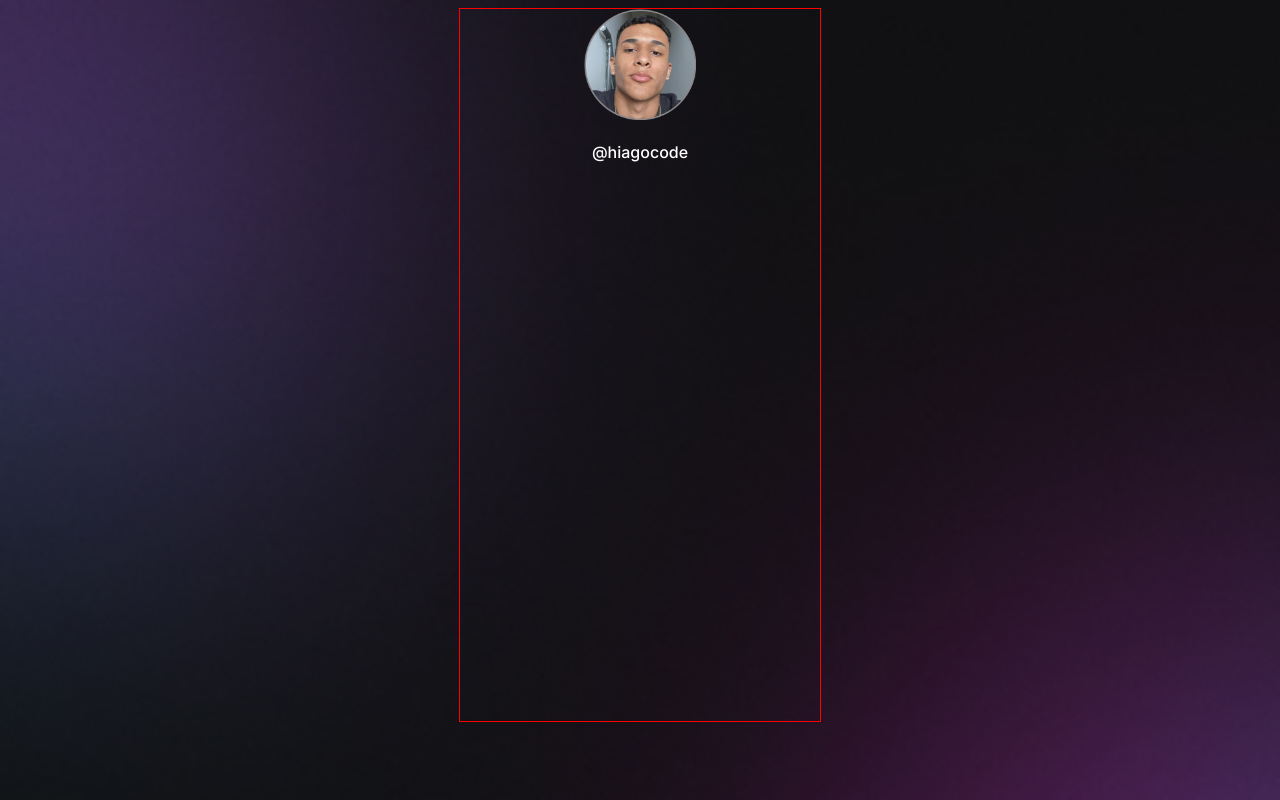
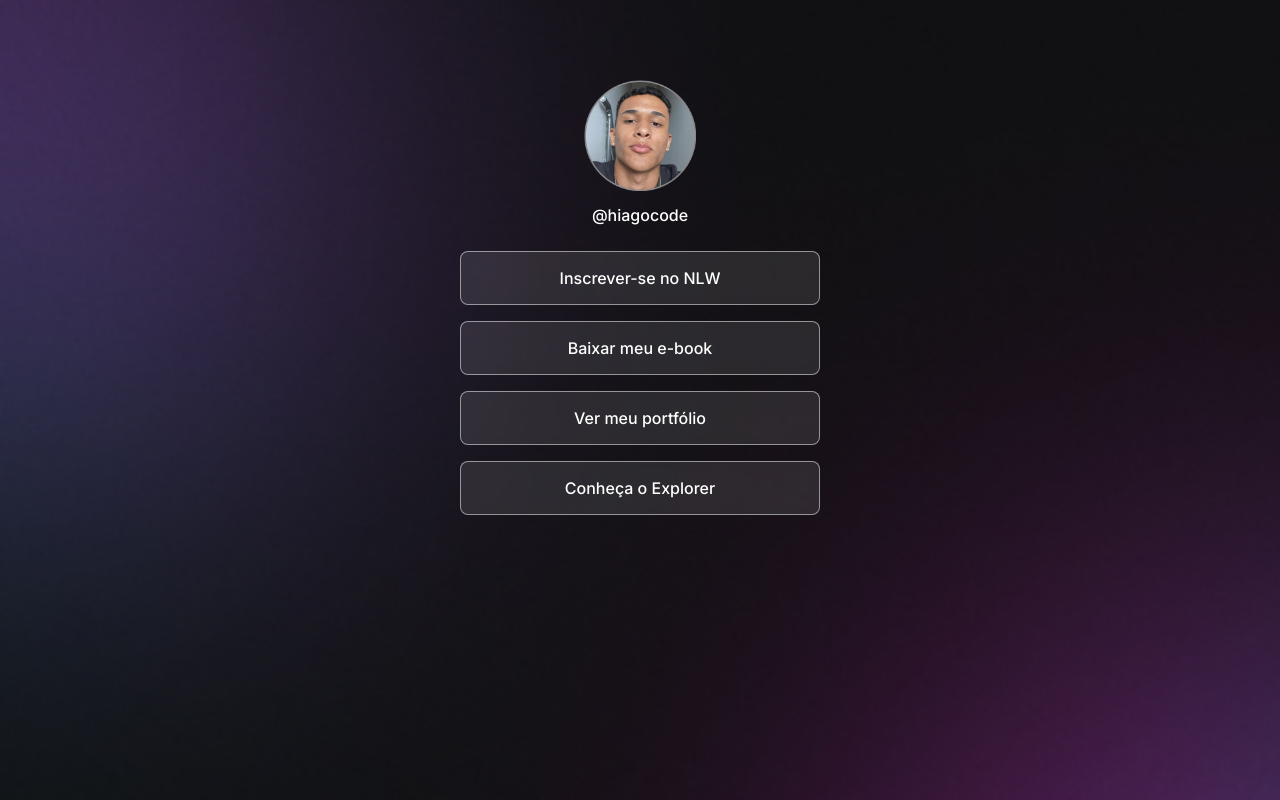
Before and after one commit to hiagocarvalhoo/devlinks, a plain HTML site: page index.html in a window 1280 px wide. Drawn offline with Linux system fonts and the light colour scheme.

Commit message:
adding links

```diff
--- a/index.html
+++ b/index.html
@@ -17,6 +17,23 @@
             <img src="./assets/avatar.png" alt="Foto de Hiago Carvalho">
             <p>@hiagocode</p>
         </div>
+        <ul>
+            <li>
+                <a href="#" target="_blank">Inscrever-se no NLW</a>
+            </li>
+
+            <li>
+                <a href="#" target="_blank">Baixar meu e-book</a>
+            </li>
+
+            <li>
+                <a href="#" target="_blank">Ver meu portfólio</a>
+            </li>
+
+            <li>
+                <a href="#" target="_blank">Conheça o Explorer</a>
+            </li>
+        </ul>
     </div>
 </body>
 </html>
--- a/style.css
+++ b/style.css
@@ -1,3 +1,9 @@
+* {
+    margin: 0;
+    padding: 0;
+    box-sizing: border-box;
+}
+
 body {
     /*
     background-image: url(./assets/bg-mobile.jpg);
@@ -18,13 +24,12 @@ body * {
 
 #container {
     width: 360px;
-    height: 712px;
-    border: 1px solid red;
-    margin: auto;
+    margin: 56px auto 0px;
 }
 
 #profile {
     text-align: center;
+    padding: 24px;
 }
 
 #profile img {
@@ -34,4 +39,31 @@ body * {
 #profile p {
     font-weight: 500;
     line-height: 24px;
+    margin-top: 8px;
 }
+
+ul {
+    list-style: none;
+
+    display: flex;
+    flex-direction: column;
+    gap: 16px;
+}
+
+ul li a {
+    display: flex;
+    align-items: center;
+    justify-content: center;
+
+    padding: 16px 24px;
+
+    background: rgba(255, 255, 255, 0.1);
+    border: 1px solid rgba(255, 255, 255, 0.5);
+    border-radius: 8px;
+
+    backdrop-filter: blur(4px);
+    -webkit-backdrop-filter: blur(4px);
+
+    text-decoration: none;
+    font-weight: 500;
+}
```
